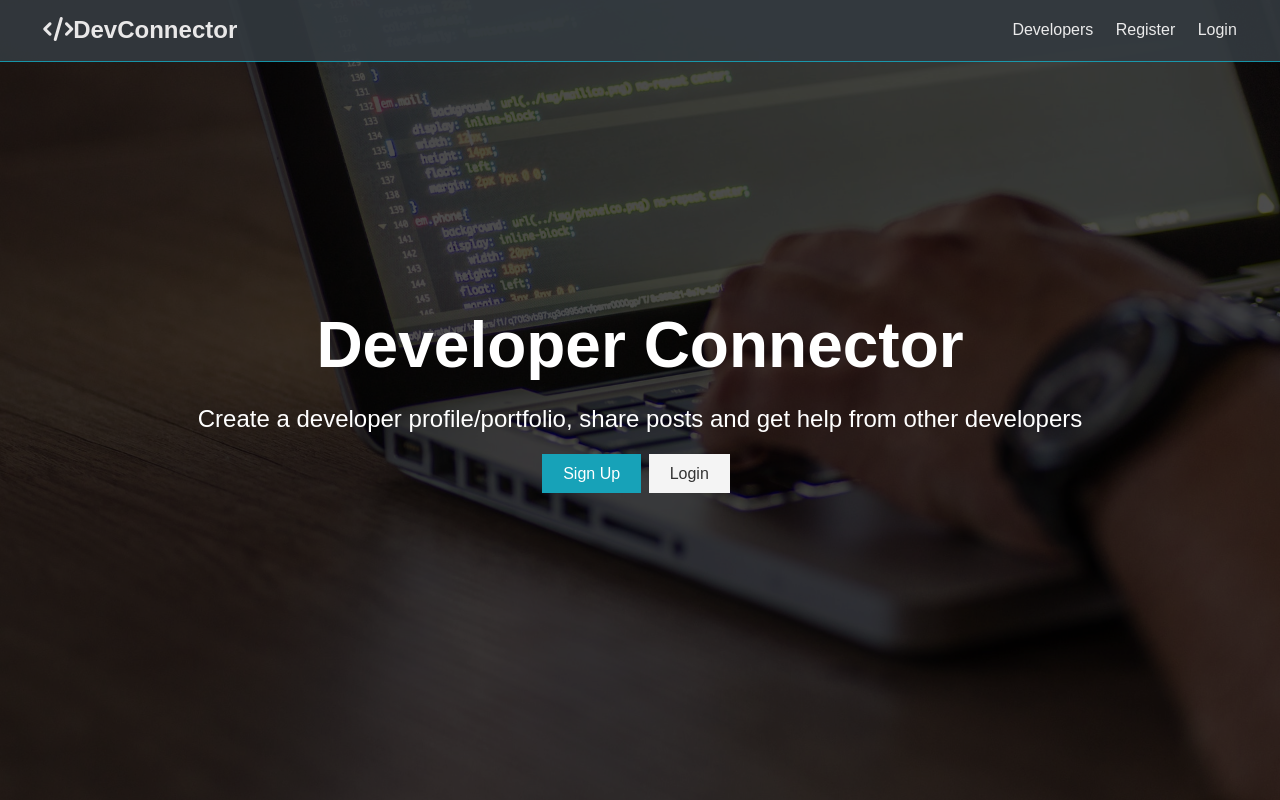
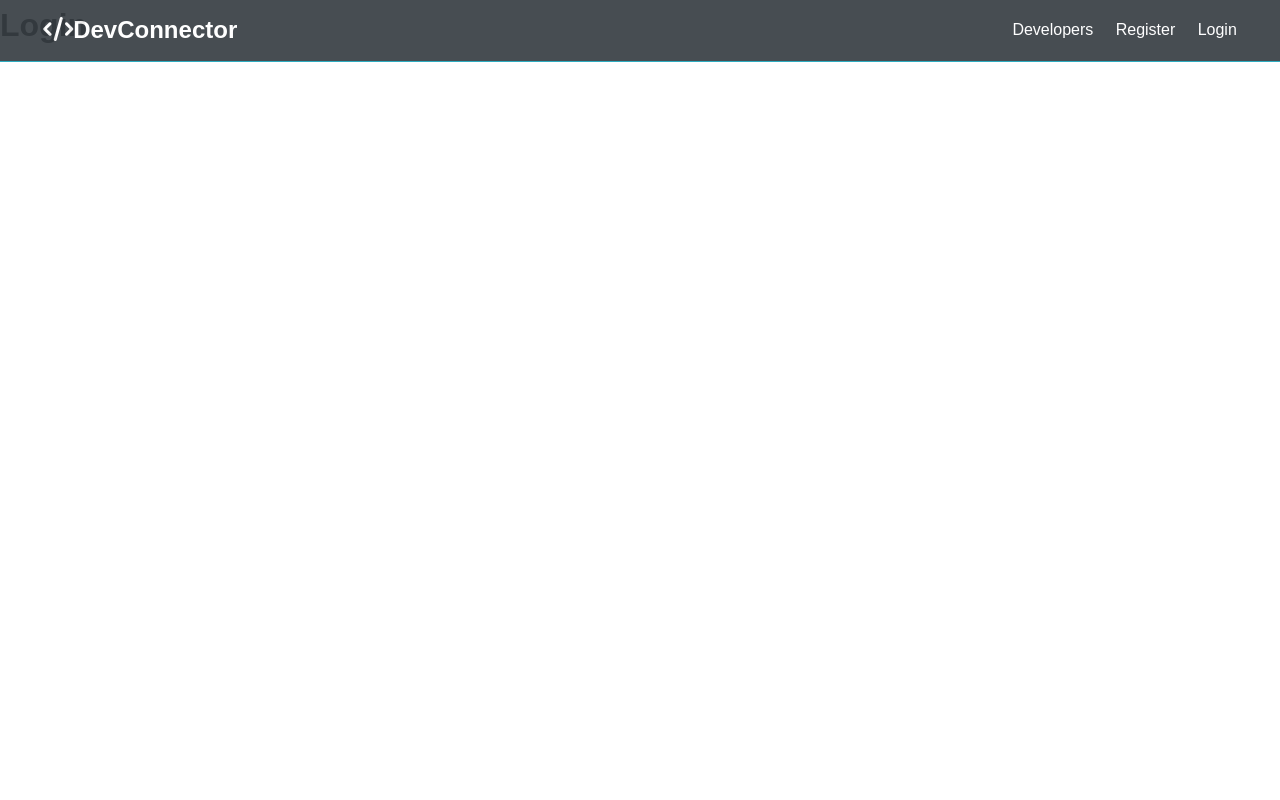
Before and after one commit to richardNovoa/SocialApp, a React (Create React App) app in the folder client/: page /login in a window 1280 px wide. Built offline with nearby package versions, Linux system fonts and the light colour scheme.

Commit message:
update node

```diff
--- a/client/src/App.js
+++ b/client/src/App.js
@@ -1,16 +1,23 @@
 import React, { Fragment } from 'react';
-import { BrowserRouter as Router, Route, Switch } from 'react-router-dom';
+import { BrowserRouter, Routes, Route } from 'react-router-dom';
 import Navbar from './components/layout/Navbar';
 import Landing from './components/layout/Landing';
+import Register from './components/auth/Register';
+import Login from './components/auth/Login';
 import './App.css';
 
-const App = () => (
-  <Router>
-    <Fragment>
-      <Navbar />
-      <Landing />
-    </Fragment>
-  </Router>
-);
+export default function App() {
+  return (
+    <BrowserRouter>
+      <Fragment>
+        <Navbar />
+        <Routes>
+          <Route path='/' element={<Landing />} />
 
-export default App;
+          <Route path='/register' element={<Register />} />
+          <Route path='/login' element={<Login />} />
+        </Routes>
+      </Fragment>
+    </BrowserRouter>
+  );
+}
--- /dev/null
+++ b/client/src/components/auth/Login.js
@@ -0,0 +1,11 @@
+import React from 'react';
+
+export const Login = () => {
+  return (
+    <div>
+      <h1>Login</h1>
+    </div>
+  );
+};
+
+export default Login;
--- /dev/null
+++ b/client/src/components/auth/Register.js
@@ -0,0 +1,11 @@
+import React from 'react';
+
+export const Register = () => {
+  return (
+    <div>
+      <h1>Register</h1>
+    </div>
+  );
+};
+
+export default Register;
--- a/client/src/components/layout/Landing.js
+++ b/client/src/components/layout/Landing.js
@@ -1,4 +1,4 @@
-const Landing = () => {
+function Landing() {
   return (
     <section className='landing'>
       <div className='dark-overlay'>
@@ -20,6 +20,6 @@ const Landing = () => {
       </div>
     </section>
   );
-};
+}
 
 export default Landing;
```
Also changed, not shown: 1 other file (tests, documents, lock files or other folders).
